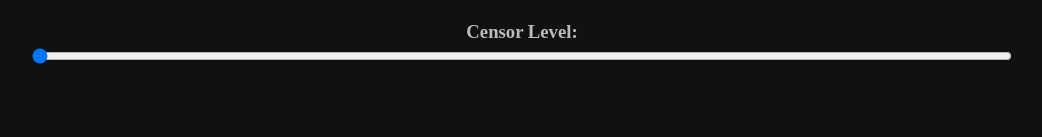
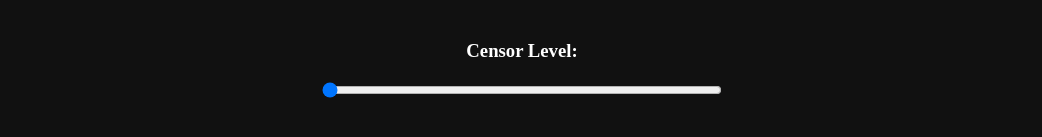
Before and after one commit to jackofclubsasmr/BetaPlayer, a plain HTML site: page index.html in a window 1280 px wide. Shown: the part 391-528 px from the top of the page, without its empty margins (118-1160 px from the left). Drawn offline with Linux system fonts and the light colour scheme.

Commit message:
Update styles.css

```diff
--- a/styles.css
+++ b/styles.css
@@ -17,16 +17,19 @@ body {
 
 #slider-container {
   margin-top: 20px;
+  display: flex;
+  flex-direction: column;
+  align-items: center;
 }
 
-h3 {
+#slider-label {
   color: #BBB;
   margin-bottom: 5px;
 }
 
 #video-slider {
   width: 80%;
-  margin: 0 auto;
+  max-width: 400px;
 }
 
 #overlay {
```
